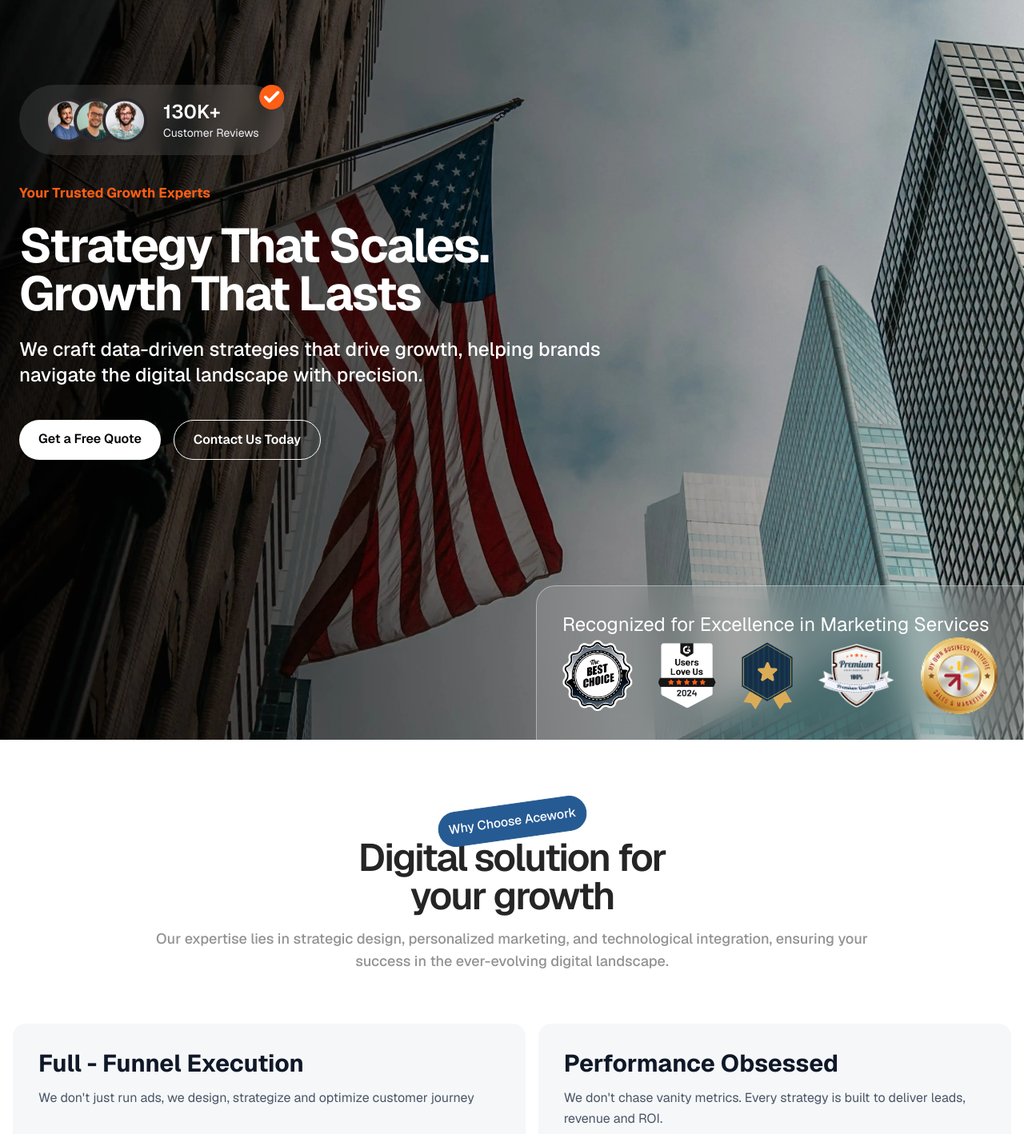
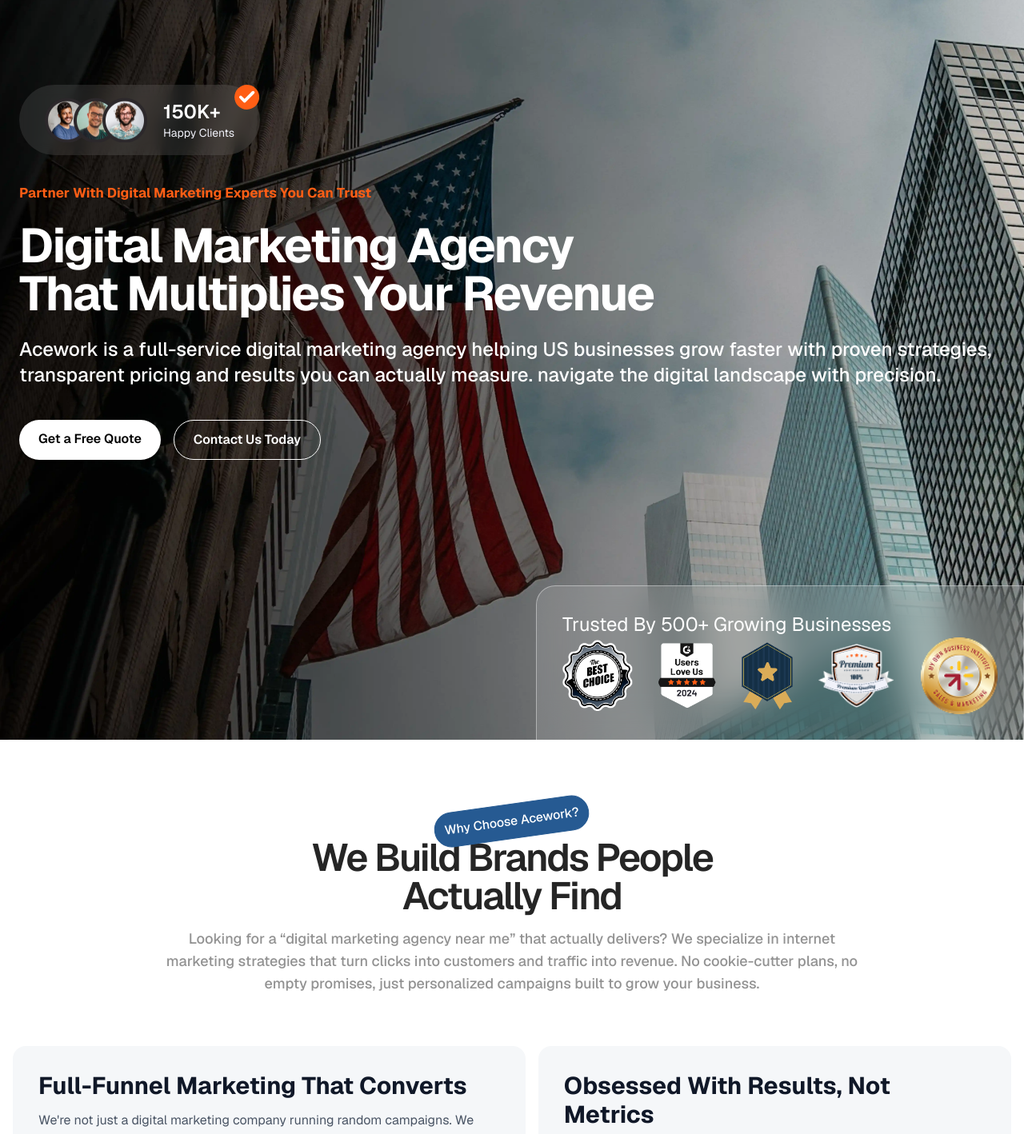
Before and after one commit to code-by-ali/aceworksusa, a Next.js app: page / in a window 1280 px wide. Shown: the part 80-1498 px from the top of the page at 80% size. Built offline with nearby package versions, Linux system fonts and the light colour scheme.

Commit message:
update content

```diff
--- a/src/components/home/CompaniesLogo.js
+++ b/src/components/home/CompaniesLogo.js
@@ -5,7 +5,7 @@ const CompaniesLogo = () => {
   return (
     <section className="">
       <div className="text-center font-light text-2xl tracking-[-0.48px] text-primary">
-        Trusted by top companies across industries
+        Trusted by ambitious brands that refuse to settle
       </div>
       <div className="pt-4">
         <LogoSlickSlider />
--- a/src/components/home/DigitalMarketing.js
+++ b/src/components/home/DigitalMarketing.js
@@ -15,22 +15,22 @@ import CommonImage from "../common/CommonImage";
 
 const content = [
   {
-    title: "Digital Marketing",
-    number: "120",
+    title: "SEO & Web Marketing",
+    number: "300",
     icon: DigitalMarketingIcon1,
-    text: "Over 625 active projects demonstrate our capacity to scale globally and reliably",
+    text: "Businesses ranking on page 1 of Google thanks to our proven SEO strategies and web marketing expertise.",
   },
   {
-    title: "Search Engine Optimized",
-    number: "120",
+    title: "Paid Advertising (PPC)",
+    number: "$5M",
     icon: DigitalMarketingIcon2,
-    text: "Over 625 active projects demonstrate our capacity to scale globally and reliably",
+    text: "Ad spend managed monthly across Google, Facebook and LinkedIn, optimized for maximum ROI.",
   },
   {
-    title: "Social Media Marketing",
-    number: "$720M",
+    title: "Digital PR & Link Building",
+    number: "1,200",
     icon: DigitalMarketingIcon3,
-    text: "Clients manage $720M+ in media using our design-driven systems effectively.",
+    text: "High-authority backlinks secured through strategic digital PR campaigns that boost rankings and credibility.",
   },
   {
     title: "Projects complete",
@@ -56,15 +56,16 @@ export default function DigitalMarketing() {
         <BadgeBlue className="mx-auto">Our Services</BadgeBlue>
 
         <h3 className="text-center text-3xl sm:text-4xl xl:text-5xl font-semibold tracking-[-2px] text-primary mb-4">
-          Full Service Digital <br />
-          Marketing Agency
+          Digital Marketing Services
+          <br />
+          That Cover Every Channel
         </h3>
 
         <p className="text-center text-description text-base md:text-lg lg:text-xl max-w-3xl mx-auto mb-12">
-          We offer comprehensive Service Digital Marketing solutions to boost
-          your online presence. Our services include SEO, social media
-          marketing, paid ads, content creation, and email marketing, all
-          tailored to your business needs.
+          We're a full-service digital marketing agency offering everything you
+          need to dominate online. From SEO and paid ads to web marketing and
+          digital PR, our digital marketing services are built to generate
+          leads, increase revenue and scale your business fast.
         </p>
 
         <Swiper
--- a/src/components/home/DigitalSolution.js
+++ b/src/components/home/DigitalSolution.js
@@ -9,29 +9,30 @@ import CommonImage from "../common/CommonImage";
 
 const cards1 = [
   {
-    title: "Full - Funnel Execution",
+    title: "Full-Funnel Marketing That Converts",
     description:
-      "We don't just run ads, we design, strategize and optimize customer journey",
+      "We're not just a digital marketing company running random campaigns. We map your entire customer journey, from first click to final sale, and optimize every step to maximize conversions.",
     image: DigitalSolutionImg1,
   },
   {
-    title: "Performance Obsessed",
+    title: "Obsessed With Results, Not Metrics",
     description:
-      "We don't chase vanity metrics. Every strategy is built to deliver leads, revenue and ROI.",
+      "Likes and impressions don't pay the bills. Our online marketing strategies focus on what actually matters: qualified leads, paying customers and measurable ROI that impacts your bottom line.",
     image: DigitalSolutionImg2,
   },
 ];
 
 const cards2 = [
   {
-    title: "Custom Strategies, Not Templates.",
+    title: "Custom Strategies Built For Your Business",
     description:
-      "Every business is different, so are our solutions. We build strategies tailored to your industry, goals and behaviour.",
+      "Cookie-cutter doesn't work. As a digital marketing company that actually listens, we create custom strategies based on your industry, audience and specific growth goals, not some generic template.",
     image: DigitalSolutionImg3,
   },
   {
-    title: "Results in weeks, Not Months",
-    description: "Expert guidance for smart works.",
+    title: "Real Growth In Weeks, Not Months",
+    description:
+      "Forget agencies that take forever to show results. Our proven online marketing systems are designed to generate momentum fast, so you start seeing traction within weeks, not waiting around for half a year.",
     image1: DigitalSolutionImg4,
     image2: DigitalSolutionImg5,
   },
@@ -43,14 +44,17 @@ const DigitalSolution = () => {
       <div className="max-w-7xl mx-auto">
         {/* Header */}
         <div className="flex flex-col items-center mb-12 lg:mb-16">
-          <BadgeBlue className="mx-auto">Why Choose Acework</BadgeBlue>
+          <BadgeBlue className="mx-auto">Why Choose Acework?</BadgeBlue>
           <h3 className="text-center text-3xl sm:text-4xl xl:text-5xl font-semibold tracking-[-2px] mb-4 text-primary">
-            Digital solution for <br className="hidden lg:block" /> your growth
+            We Build Brands People
+            <br className="hidden lg:block" /> Actually Find
           </h3>
           <p className="text-center text-description font-medium text-base md:text-lg max-w-4xl">
-            Our expertise lies in strategic design, personalized marketing, and
-            technological integration, ensuring your success in the
-            ever-evolving digital landscape.
+            Looking for a “digital marketing agency near me” that actually
+            delivers? We specialize in internet marketing strategies that turn
+            clicks into customers and traffic into revenue. No cookie-cutter
+            plans, no empty promises, just personalized campaigns built to grow
+            your business.
           </p>
         </div>
 
--- a/src/components/home/Faq.js
+++ b/src/components/home/Faq.js
@@ -6,10 +6,10 @@ const Faq = () => {
   return (
     <section className="py-20 px-4 bg-white">
       <div className="max-w-7xl mx-auto">
-        <BadgeBlue className="mx-auto mb-2">FAQ</BadgeBlue>
+        <BadgeBlue className="mx-auto mb-2">FAQs</BadgeBlue>
 
         <h3 className="text-3xl sm:text-4xl xl:text-5xl font-semibold text-center mb-8 text-primary tracking-[-2px]">
-          We're here to answer all <br /> your questions
+          Got Questions? <br /> We've Got Answers
         </h3>
 
         <FaqContent />
--- a/src/components/home/FaqContent.js
+++ b/src/components/home/FaqContent.js
@@ -5,28 +5,99 @@ import React, { useState } from "react";
 const faqsData = {
   general: [
     {
-      title: "1. How does aceworks help manage my business?",
+      title: "What is a digital marketing agency?",
       description:
-        "Aceworks is a powerful marketing management platform designed to help you track leads, SEO, run your business smarter, and grow effortlessly.",
+        "A digital marketing agency helps businesses grow online through services like SEO, paid ads, social media and content marketing. We handle your entire online marketing strategy so you can focus on running your business.",
     },
     {
-      title: "2. Do I need any SEO knowledge to use this?",
+      title: "Why should I hire a digital marketing consultant?",
       description:
-        "Aceworks is a powerful marketing management platform designed to help you track leads, SEO, run your business smarter, and grow effortlessly.",
+        "A digital marketing consultant brings expertise you don't have in-house. We analyze your current efforts, identify gaps and build a custom strategy that drives measurable results without the cost of hiring a full-time team.",
+    },
+    {
+      title:
+        "How is online digital marketing different from traditional marketing?",
+      description:
+        "Online digital marketing targets customers where they spend time: Google, social media and websites. It's measurable, cost-effective and allows real-time optimization, unlike traditional marketing, which is harder to track and more expensive.",
+    },
+    {
+      title: "What services does Acework offer?",
+      description:
+        "We offer SEO, paid advertising (PPC), social media management, content creation, web design, email marketing, reputation management and digital PR. Everything you need to dominate online under one roof.",
+    },
+    {
+      title: "How long does it take to see results?",
+      description:
+        "Paid ads can generate leads within days, while SEO typically shows momentum in 3-6 months. We focus on quick wins early while building long-term growth strategies that compound over time.",
+    },
+    {
+      title: "Do you work with businesses outside the USA?",
+      description:
+        "While we specialize in helping US-based businesses, we also work with international clients. Our strategies are tailored to your target market, regardless of location.",
     },
   ],
   clients: [
     {
-      title: "1. What support do clients get?",
+      title: "How much do your digital marketing services cost?",
       description:
-        "We provide 24/7 support and dedicated account managers to help clients succeed.",
+        "Our pricing depends on your goals and scope. We offer flexible packages for small businesses and custom solutions for larger companies. Schedule a free consultation to get a tailored quote.",
+    },
+    {
+      title: "Do you offer month-to-month contracts?",
+      description:
+        "Yes! We don't lock you into long-term contracts. We earn your business every month by delivering results. If we're not performing, you're free to walk away, no questions asked.",
+    },
+    {
+      title: "Will I have a dedicated account manager?",
+      description:
+        "Absolutely. You'll have a dedicated digital marketing consultant who knows your business inside-out, plus access to our full team of specialists in SEO, ads, content and design.",
+    },
+    {
+      title: "How do you measure success?",
+      description:
+        "We track metrics that matter: qualified leads, conversion rates, revenue and ROI. You'll get transparent monthly reports showing exactly how your campaigns are performing and where we're optimizing.",
+    },
+    {
+      title: "Can you take over our existing campaigns?",
+      description:
+        "Yes! We can audit your current online marketing efforts, identify what's working (and what's not), and optimize or rebuild campaigns to deliver better results immediately.",
+    },
+    {
+      title: "What industries do you work with?",
+      description:
+        "We've worked with eCommerce, B2B, healthcare, legal, home services, retail and more. Our strategies are industry-agnostic but tailored to your specific market and competition.",
     },
   ],
   businesses: [
     {
-      title: "1. How can businesses integrate aceworks?",
+      title: "Are you a social media marketing agency for small business?",
       description:
-        "Businesses can easily integrate aceworks via our API and plugins.",
+        "Yes! We specialize in helping small businesses grow through targeted social media strategies. From organic content to paid ads, we create campaigns that turn followers into paying customers affordably.",
+    },
+    {
+      title: "What makes Acework different from other agencies?",
+      description:
+        "We're obsessed with ROI, not vanity metrics. You get transparent pricing, dedicated support, custom strategies (no templates) and a team that actually cares about growing your business, not just collecting retainer fees.",
+    },
+    {
+      title: "Do you offer white label services for agencies?",
+      description:
+        "Yes, we partner with other agencies as a white label provider. You keep the client relationship while we deliver expert execution behind the scenes on SEO, PPC and content.",
+    },
+    {
+      title: "Can you help with local SEO and Google rankings?",
+      description:
+        "Absolutely. Our local SEO services help businesses dominate Google Maps and local search results. We optimize your Google Business Profile, build citations and generate reviews to increase visibility.",
+    },
+    {
+      title: "What's included in your online marketing packages? ",
+      description:
+        "Packages typically include strategy development, campaign execution, performance tracking, monthly reporting and ongoing optimization. We customize based on your goals, whether that's leads, sales or brand awareness.",
+    },
+    {
+      title: "How quickly can we get started?",
+      description:
+        "Fast! After our initial consultation, we can have your strategy mapped out within a week and campaigns live within 2-3 weeks, depending on complexity.",
     },
   ],
 };
@@ -74,7 +145,7 @@ const FaqContent = () => {
               className="flex justify-between items-start w-full text-left focus:outline-none group cursor-pointer"
             >
               <span className="font-bold text-xl md:text-2xl tracking-[-0.5px] text-primary flex-1 pr-4">
-                {faq.title}
+                {idx + 1}.{faq.title}
               </span>
               <span
                 className={`flex-shrink-0 transform transition-transform duration-300 ${
--- a/src/components/home/Founded.js
+++ b/src/components/home/Founded.js
@@ -12,9 +12,11 @@ const Founded = () => {
         <div className="flex flex-col lg:flex-row justify-between items-center gap-8 lg:gap-20 mb-12 lg:mb-20">
           <div className="w-full lg:w-2/3">
             <h3 className="text-3xl sm:text-4xl md:text-5xl xl:text-6xl font-medium tracking-[-2.48px] text-primary">
-              Founded in 2016, we are a <br />
-              California based independent <br />
-              digital marketing agency.
+              We've Helped 500+
+              <br />
+              US Businesses Double
+              <br />
+              Their Revenue Online
             </h3>
           </div>
           <div className="w-[160px] sm:w-[200px] lg:w-[257px] flex-shrink-0">
@@ -34,20 +36,22 @@ const Founded = () => {
           <div className="w-full">
             <div className="space-y-6">
               <p className="text-sm sm:text-base md:text-lg lg:text-xl text-grey leading-relaxed tracking-[0.4px]">
-                We strive to create content that not only informs but also
-                inspires action, helping businesses establish authority in their
-                industry.
+                Since 2016, Acework has been the digital marketing agency USA
+                businesses trust when generic tactics fail. We're not
+                order-takers, we're your digital marketing consultant and growth
+                partner, building strategies that turn your website into a
+                customer-generating machine.
               </p>
               <div className="grid grid-cols-2 items-center gap-4">
                 <div>
-                  <p className="text-sm sm:text-base md:text-lg lg:text-xl text-grey tracking-[0.4px]">
-                    We have raised more than
+                  <p className="text-sm sm:text-sm md:text-base lg:text-lg text-grey tracking-[0.4px]">
+                    Revenue Generated For Our Clients
                   </p>
                 </div>
-                <div className="text-5xl sm:text-6xl md:text-7xl lg:text-8xl font-extralight text-secondary">
-                  5
+                <div className="text-4xl sm:text-5xl md:text-6xl font-extralight text-secondary">
+                  $50
                   <span className="relative">
-                    M
+                    M+
                     <span className="absolute top-0 left-0 w-full h-1 bg-secondary"></span>
                   </span>
                 </div>
--- a/src/components/home/HeroSection.js
+++ b/src/components/home/HeroSection.js
@@ -38,27 +38,30 @@ const HeroSection = () => {
                 alt="Verified"
               />
               <div className="text-white font-semibold ml-3 text-2xl">
-                130K+
+                150K+
               </div>
               <div className="ml-3 text-sm" style={{ color: "#F1F2FA" }}>
-                Customer Reviews
+                Happy Clients
               </div>
             </div>
           </div>
 
           {/* Hero Headline */}
           <div className="Hero-headline">
-            <div className="tagline">Your Trusted Growth Experts</div>
+            <div className="tagline">
+              Partner With Digital Marketing Experts You Can Trust
+            </div>
             <h1 className="text-white !text-4xl sm:!text-5xl lg:!text-6xl">
-              <span className="block">Strategy That Scales.</span>
-              <span className="block">Growth That Lasts</span>
+              <span className="block">Digital Marketing Agency</span>
+              <span className="block">That Multiplies Your Revenue</span>
             </h1>
 
             {/* Subheadline */}
             <p className="!break-words !text-base sm:!text-xl xl:!text-2xl">
-              We craft data-driven strategies that drive growth, helping brands
-              <br />
-              navigate the digital landscape with precision.
+              Acework is a full-service digital marketing agency helping US
+              businesses grow faster with proven strategies, <br />
+              transparent pricing and results you can actually measure. navigate
+              the digital landscape with precision.
             </p>
 
             {/* Call to Action Buttons */}
@@ -82,7 +85,7 @@ const HeroSection = () => {
         {/* Logos / Badges Section */}
         <div className="bg-white/12 backdrop-blur-[24px] border border-white/40 border-b-0 rounded-tl-[24px] p-4 sm:p-6 md:p-8 absolute bottom-0 right-0">
           <p className="!text-lg sm:!text-xl xl:!text-2xl text-white">
-            Recognized for Excellence in Marketing Services
+            Trusted By 500+ Growing Businesses
           </p>
           <div className="flex flex-wrap items-center justify-between gap-8">
             <Image
--- a/src/components/home/RealResult.js
+++ b/src/components/home/RealResult.js
@@ -5,16 +5,16 @@ import RealResultImg from "@/public/assets/home-real-result-img-1.svg";
 
 const card = [
   {
-    title: "Expert In-house Team Across Every Vertical",
-    text: "Create your account in just seconds with only your email and a secure password. Enjoy instant access to powerful financial tools and valuable resources.",
+    title: "We Analyze Your Business and Market",
+    text: "We're not generalists pretending to know your business. Our team includes specialists across SEO, paid ads, content and conversion optimization, each bringing years of hands-on experience. Whether you're in eCommerce, B2B or local services, we speak your language and understand what drives results in your market.",
   },
   {
-    title: "Strategy That Starts and Ends With you",
-    text: "Link your bank, credit cards, and other financial accounts to get a complete overview of your money in one convenient place, making budgeting and tracking expenses easier.",
+    title: "We Build Your Custom Strategy",
+    text: "Your business isn't like everyone else's, so why should your digital marketing strategy be? We start by understanding your goals, your customers and your competition. Then we build a tailored roadmap that aligns with your budget and timeline, no generic templates, no one-size-fits-all approaches.",
   },
   {
-    title: "Performance Marketing Built to Drive ROI",
-    text: "Customize your budget, set savings goals, and track your expenses effortlessly with AI-driven insights tailored specifically to your unique needs.",
+    title: "We Execute and Optimize For ROI",
+    text: "We're obsessed with what actually moves your business forward: qualified leads, sales and measurable ROI. Every campaign we launch is tracked, tested and optimized to ensure your marketing dollars work harder. Plus, as a white label digital marketing agency, we also partner with other agencies to deliver exceptional results under their brand.",
   },
 ];
 
@@ -36,18 +36,18 @@ const RealResult = () => {
 
           {/* Content Section */}
           <div className="w-full lg:w-1/2 order-2">
-            <BadgeOrange className="mb-2">How it Works</BadgeOrange>
+            <BadgeOrange className="mb-2">How We Work</BadgeOrange>
 
             <h3 className="text-3xl sm:text-4xl xl:text-5xl font-semibold mt-0 mb-4 text-white tracking-[-2px]">
-              Bold Ideas. Smart
-              <br /> Execution. Real Results
+              From Strategy To Scale In 3 Steps
             </h3>
 
             <p className="text-base md:text-lg lg:text-xl mb-8 text-[#FFFFFF80] leading-relaxed">
-              At AceWorks USA, we're not just another digital agency - we're
-              your growth partner. <br />
-              From strategy to scaling, we bring ideas to life and drive
-              measurable business impact
+              We don't believe in guesswork campaigns. We're a results-driven
+              digital marketing agency that builds every online digital
+              marketing strategy around one thing: your business goals. From the
+              first conversation to scaling your revenue, we're with you every
+              step of the way.
             </p>
 
             {/* Cards */}
--- a/src/components/home/SeoServices.js
+++ b/src/components/home/SeoServices.js
@@ -12,7 +12,7 @@ const services = [
     tagline: "12 Projects",
     image: SeoImage1,
     description:
-      "Maximize your presence on search engine results pages on a local scale",
+      "Get found by customers searching for “digital marketing companies near me” and watch your local traffic skyrocket.",
   },
   {
     title: "Google My Business",
@@ -20,7 +20,7 @@ const services = [
     tagline: "2 Projects",
     image: SeoImage1,
     description:
-      "Over 625 active projects demonstrate our capacity to scale globally and reliably",
+      "Optimize your GMB profile to rank higher in local searches and convert more nearby customers into sales.",
   },
   {
     title: "Link Building & Content",
@@ -28,7 +28,7 @@ const services = [
     tagline: "3 Projects",
     image: SeoImage1,
     description:
-      "Over 625 active projects demonstrate our capacity to scale globally and reliably",
+      "Build authority with high-quality backlinks and SEO-optimized content that earns you top rankings on Google.",
   },
   {
     title: "Email Marketing",
@@ -36,7 +36,7 @@ const services = [
     tagline: "4 Projects",
     image: SeoImage1,
     description:
-      "Over 625 active projects demonstrate our capacity to scale globally and reliably",
+      "Turn subscribers into buyers with personalized email campaigns included in our digital marketing packages.",
   },
   {
     title: "Design & Branding",
@@ -44,7 +44,7 @@ const services = [
     tagline: "5 Projects",
     image: SeoImage1,
     description:
-      "Over 625 active projects demonstrate our capacity to scale globally and reliably",
+      "Stand out with professional web design and brand identity that makes customers remember and trust you.",
   },
   {
     title: "ORM Management",
@@ -52,7 +52,7 @@ const services = [
     tagline: "6 Projects",
     image: SeoImage1,
     description:
-      "Over 625 active projects demonstrate our capacity to scale globally and reliably",
+      "Protect your reputation online by managing reviews, ratings and customer feedback across all platforms.",
   },
 ];
 
@@ -75,8 +75,9 @@ const SeoServices = () => {
         {/* Heading + Buttons */}
         <div className="flex flex-col md:flex-row justify-between items-start md:items-center gap-6 mb-12">
           <h3 className="font-medium text-3xl md:text-4xl lg:text-5xl tracking-[-1.76px] text-white">
-            How can we help <br />
-            Your business grow
+            How We Help Your Business
+            <br />
+            Dominate Online?
           </h3>
 
           <div className="flex flex-col sm:flex-row gap-3 w-full md:w-auto">
```
Also changed, not shown: src/components/home/Blog.js (+5 -4 lines), src/components/home/LogoSlickSlider.js (+3 -6 lines).
